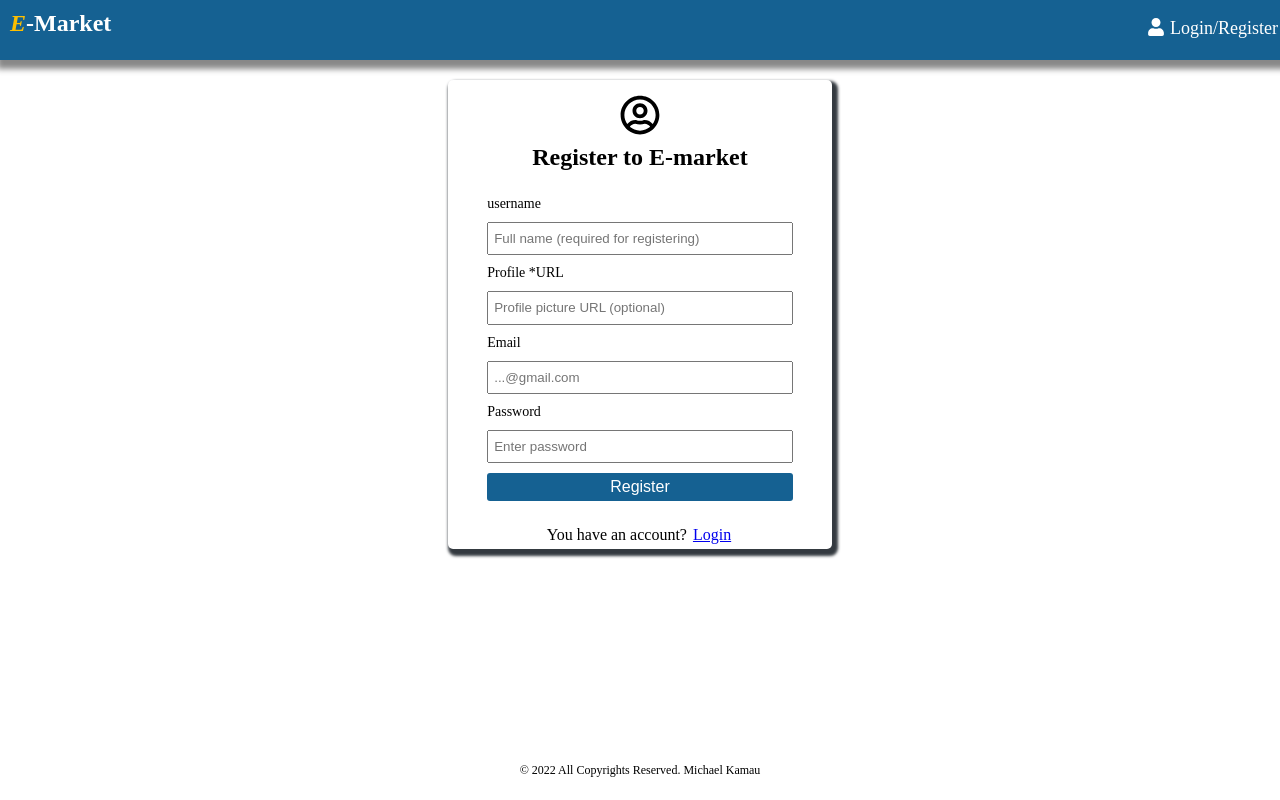
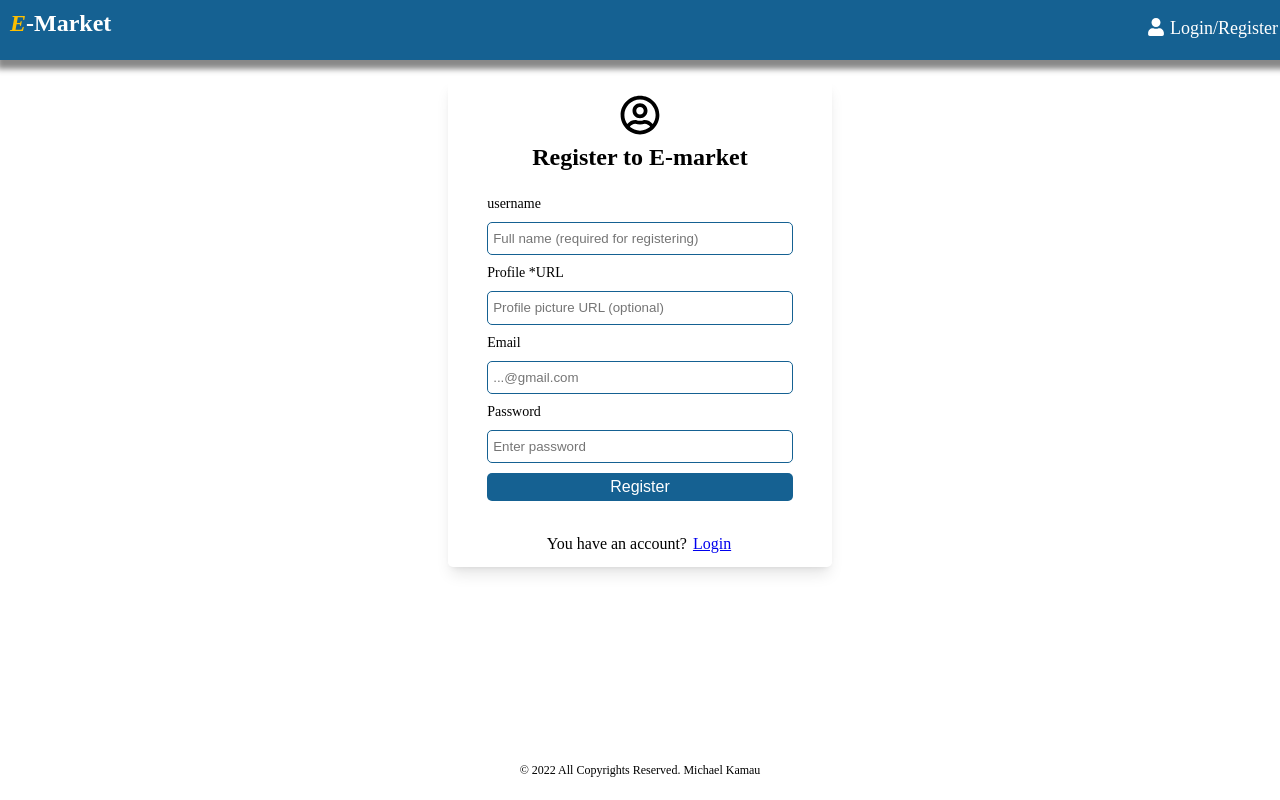
Before and after one commit to THE-Jitu-Assignments-Repo/Week8, a React (Vite) app in the folder E-commerce/Frontend/: page /login/register in a window 1280 px wide. Built offline with nearby package versions, Linux system fonts and the light colour scheme.

Commit message:
Added upates to register form:

```diff
--- a/E-commerce/Frontend/src/pages/login/login.css
+++ b/E-commerce/Frontend/src/pages/login/login.css
@@ -39,7 +39,7 @@
   margin: 20px auto;
   max-width: 30%;
   max-height: fit-content;
-  box-shadow: 3px 4px 3px 3px #343a40;
+  box-shadow: 0 10px 15px -3px rgb(0 0 0 / 0.1), 0 4px 6px -4px rgb(0 0 0 / 0.1);
 }
 
 .login--form--container{
@@ -59,6 +59,9 @@
 .login--form input{
     height: 2.5em;
     padding: 5px;
+    border-radius: 5px;
+    outline: none;
+    border: 1px solid #156192;
 }
 .login--form label{
   font-size: 14px;
@@ -73,7 +76,7 @@
 }
 .login__register:hover{
     cursor: pointer;
-    color: blue;
+    color: #156192;
     text-decoration: underline;
 }
 
@@ -84,7 +87,7 @@
     color: #fff;
     border: none;
     padding: 5px;
-    border-radius: 3px;
+    border-radius: 5px;
     /* align-self: center; */
 }
 .sign--in{
@@ -93,3 +96,7 @@
 .login--form button:hover{
     background-color: #1256838e;
 }
+.login--form--container p{
+  /* border: 2px solid red; */
+  padding: 14px;
+}
```
